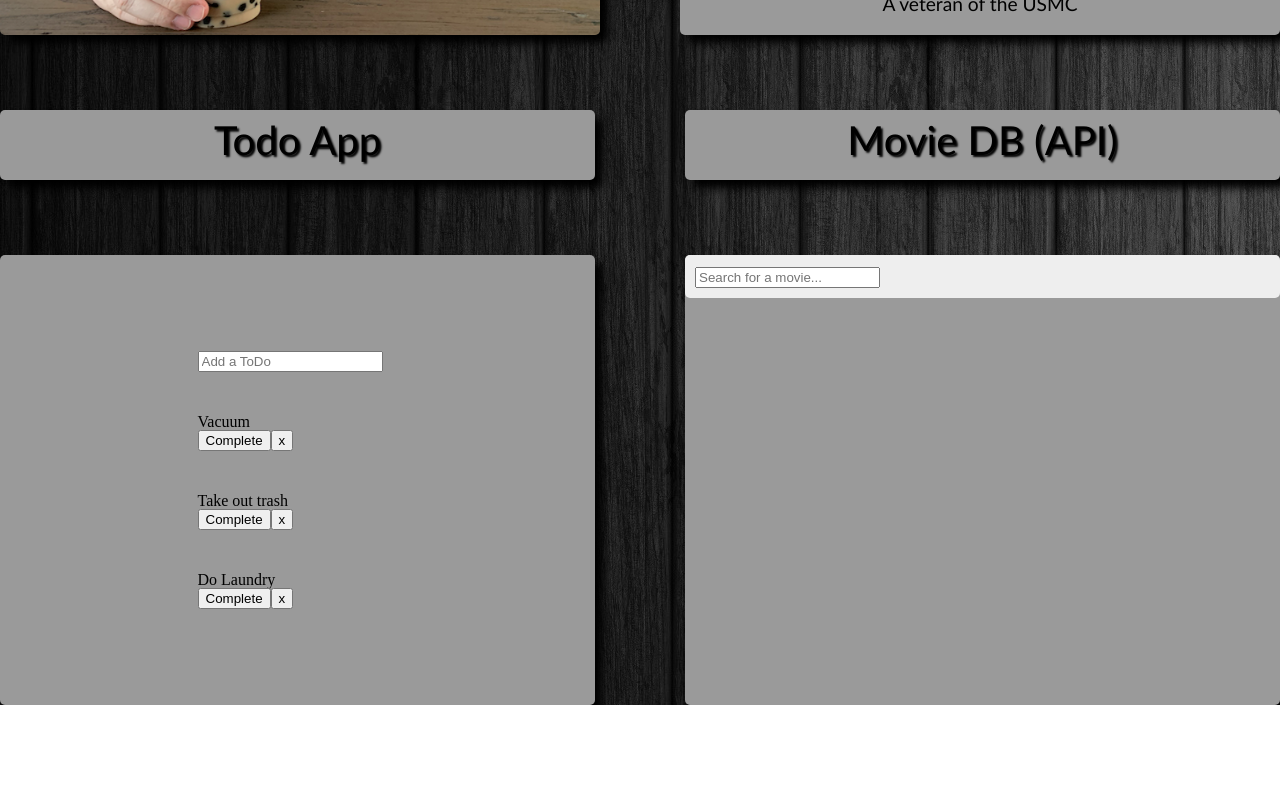
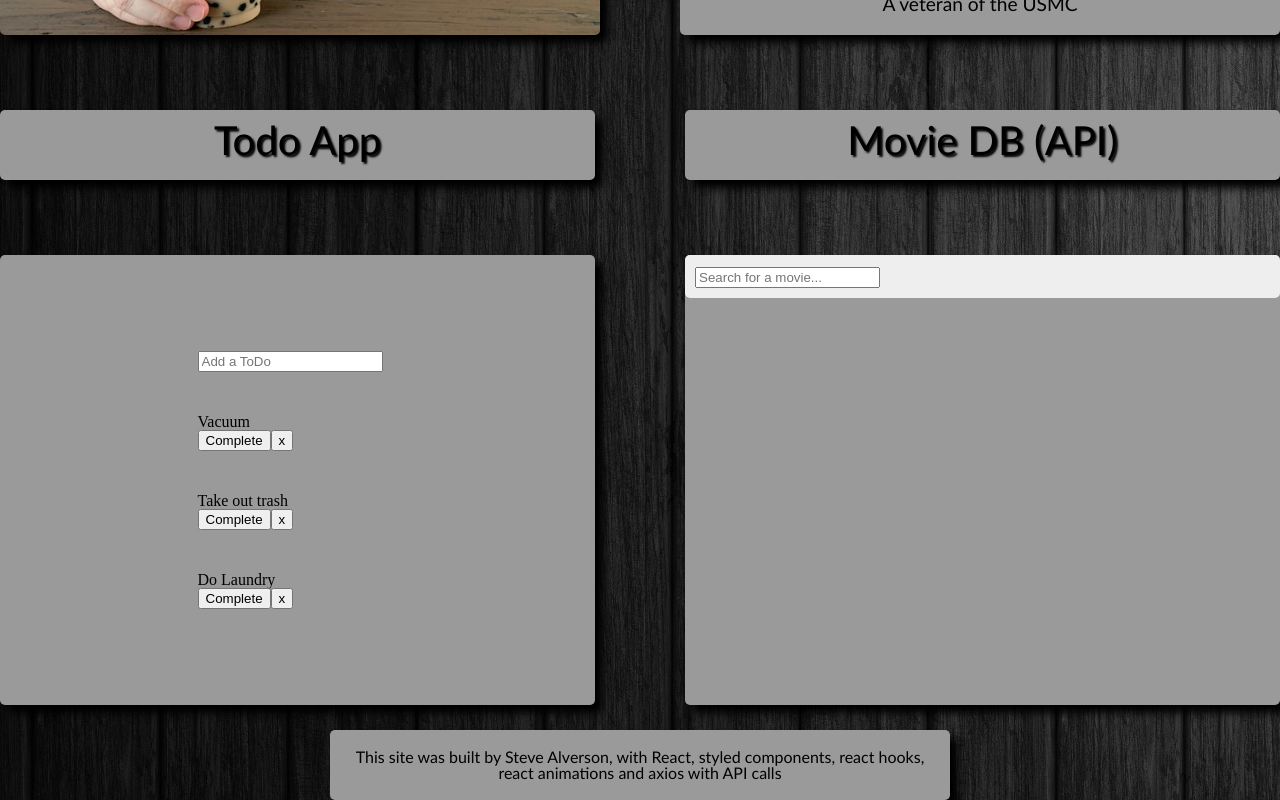
Before and after one commit to VaderSteve76/React-Portfolio, a React (Create React App) app in the folder portfolio/: page / in a window 1280 px wide. Shown: the part 580-1380 px from the top of the page. Before the commit the page ends 1285 px from the top, so only its background shows below. Built offline with nearby package versions, Linux system fonts and the light colour scheme; what react-animations would draw is missing.

Commit message:
Footer rendering and styled

```diff
--- a/portfolio/src/App.js
+++ b/portfolio/src/App.js
@@ -4,6 +4,7 @@ import ContactCard from './Components/ContactCard/ContactCard';
 import ImageCard from './Components/ImageCard/ImageCard';
 import AppTitle from './Components/AppTitle/AppTitles';
 import AppContainer from './Components/AppContainer/AppContainer';
+import Footer from './Components/Footer/Footer';
 import './App.css';
 
 function App() {
@@ -14,6 +15,7 @@ function App() {
       <ImageCard />
       <AppTitle />
       <AppContainer />
+      <Footer />
     </div>
   );
 }
--- /dev/null
+++ b/portfolio/src/Components/Footer/Footer.js
@@ -0,0 +1,12 @@
+import React from 'react';
+import * as S from './footerStyles';
+
+function Footer() {
+  return (
+    <S.Footer>
+      <p>This site was built by Steve Alverson, with React, styled components, react hooks, react animations and axios with API calls</p>
+    </S.Footer>
+  )
+}
+
+export default Footer;
--- /dev/null
+++ b/portfolio/src/Components/Footer/footerStyles.js
@@ -0,0 +1,23 @@
+import styled, { keyframes } from 'styled-components';
+import { fadeIn } from 'react-animations';
+
+const fadeInAnimation = keyframes`${fadeIn}`;
+
+export const Footer = styled.div`
+  animation: 5s ${fadeInAnimation};
+  display: flex;
+  justify-content: space-evenly;
+  align-items: center;
+  border-radius: 5px;
+  background: rgb(154, 154, 154);
+  box-shadow: 8px 8px 8px black;
+  height: 50px;
+  width: 600px;
+  margin: 0 auto;
+  padding: 10px;
+  margin-top: 25px;
+  text-align: center;
+  font-family: Trebuchet MS;
+  font-size: 1em;
+  text-align: center;
+`;
```
